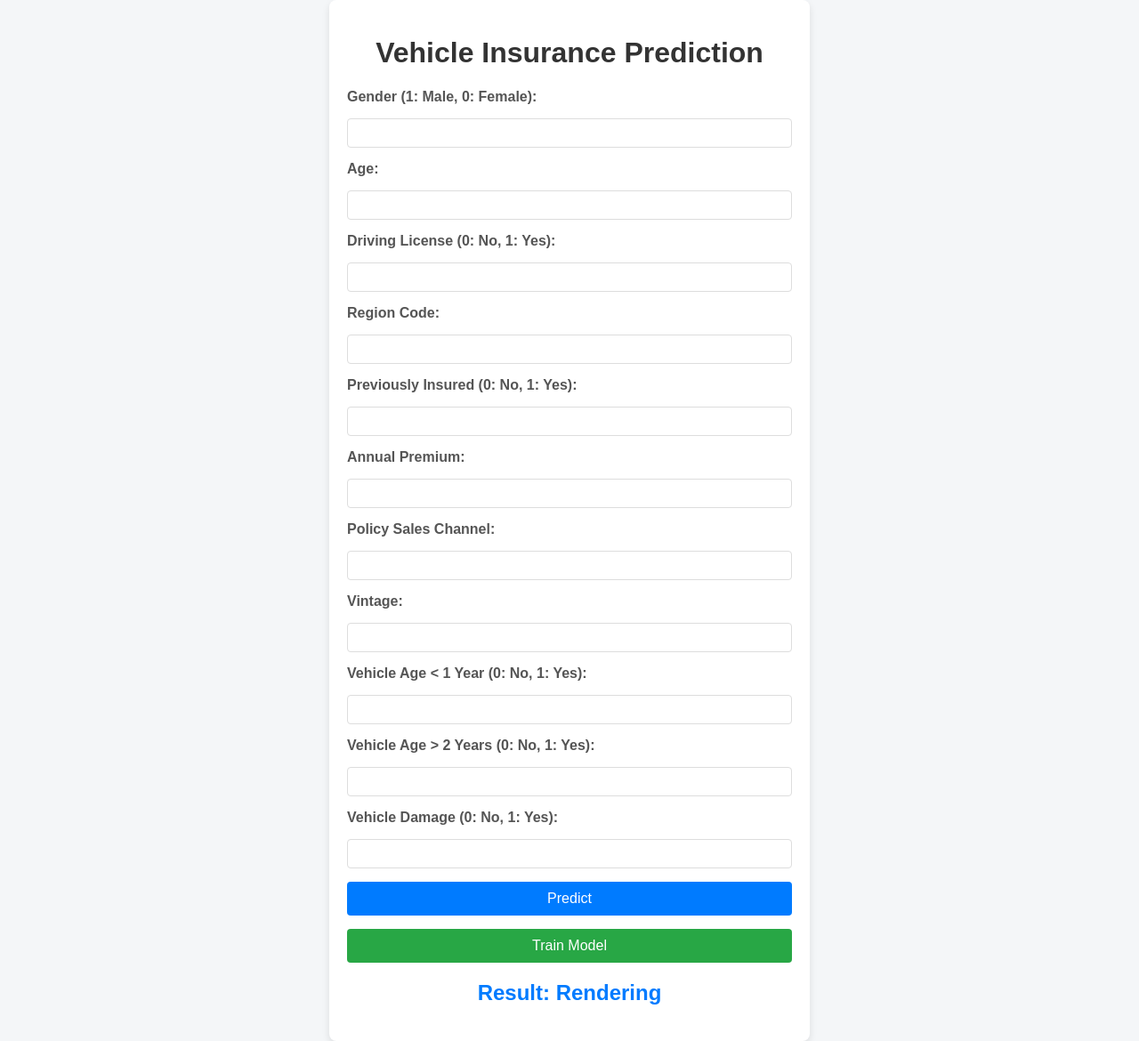
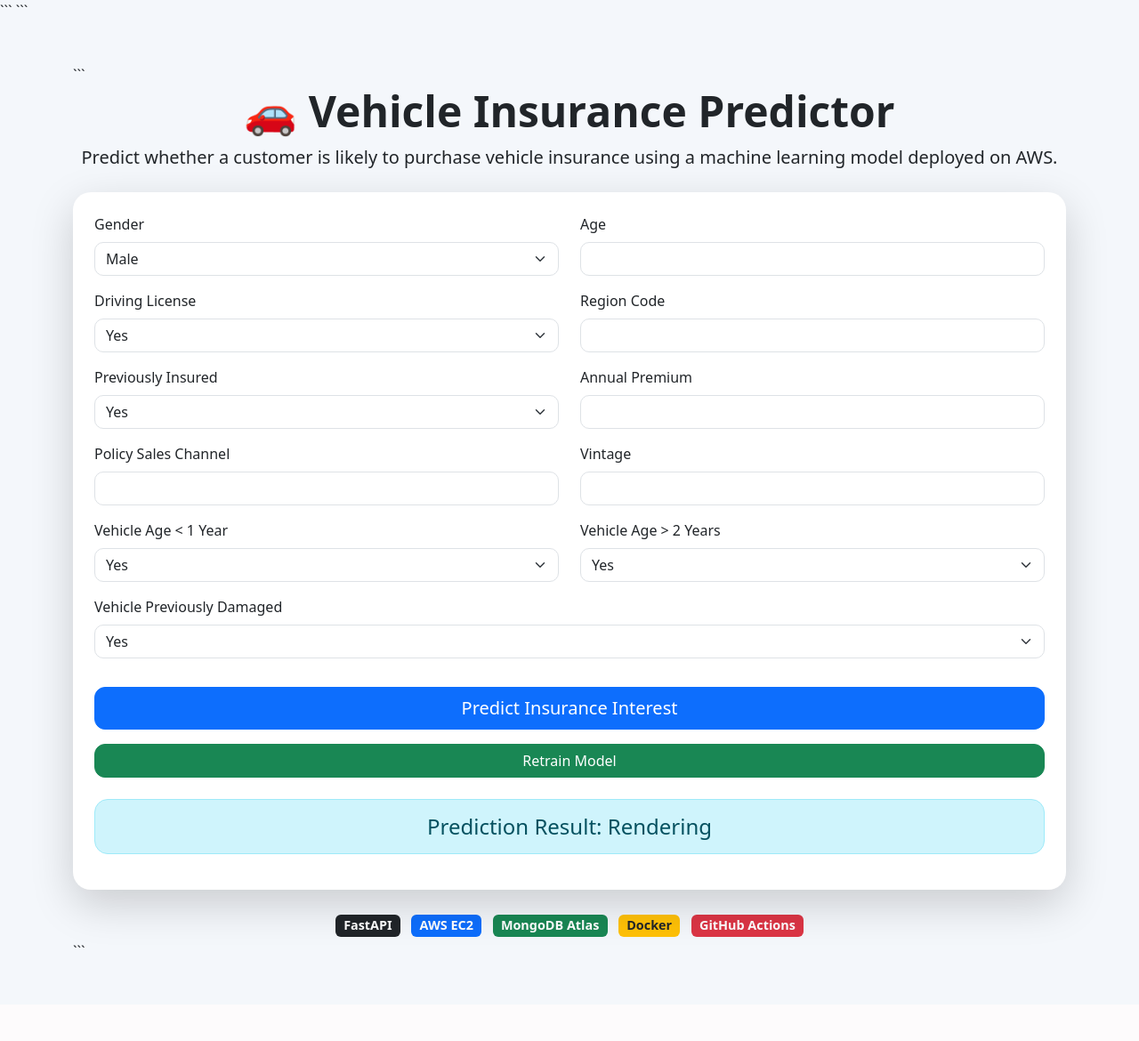
Before and after one commit to vaish9825/Vehicle_insurance, a FastAPI app: page / in a window 1280 px wide. Shown: the whole page at 89% size. After the commit the page ends 1065 px from the top, so only its background shows below. Run offline with FastAPI, Linux system fonts and the light colour scheme; parts of the project's set-up code (start-up, migrations or seed data) failed here and were passed over.

Commit message:
improved ui

````diff
--- a/static/style.css
+++ b/static/style.css
@@ -1,73 +1,25 @@
-/* styles.css */
-body {
-    font-family: Arial, sans-serif;
-    display: flex;
-    justify-content: center;
-    align-items: center;
-    min-height: 100vh;
-    margin: 0;
-    background-color: #f4f6f8;
+body{
+background:#f4f7fb;
 }
 
-.container {
-    width: 100%;
-    max-width: 500px;
-    background-color: #ffffff;
-    padding: 20px;
-    border-radius: 8px;
-    box-shadow: 0 4px 8px rgba(0, 0, 0, 0.1);
-    text-align: center;
+.card{
+border-radius:20px;
 }
 
-h1 {
-    color: #333;
+.btn{
+border-radius:12px;
 }
 
-form {
-    display: flex;
-    flex-direction: column;
-    gap: 15px;
+.form-control,
+.form-select{
+border-radius:10px;
 }
 
-label {
-    text-align: left;
-    color: #555;
-    font-weight: bold;
+.alert{
+border-radius:15px;
 }
 
-input {
-    padding: 8px;
-    border: 1px solid #ddd;
-    border-radius: 4px;
+.badge{
+margin:4px;
+font-size:0.9rem;
 }
-
-button {
-    padding: 10px;
-    background-color: #007bff;
-    color: #fff;
-    border: none;
-    border-radius: 4px;
-    cursor: pointer;
-    font-size: 16px;
-}
-
-button:hover {
-    background-color: #0056b3;
-}
-
-.train-button {
-    background-color: #28a745;
-    margin-top: 15px;
-}
-
-.train-button:hover {
-    background-color: #218838;
-}
-
-.result {
-    margin-top: 20px;
-}
-
-.result h2 {
-    color: #007bff;
-}
--- a/templates/vehicledata.html
+++ b/templates/vehicledata.html
@@ -1,62 +1,149 @@
 <!DOCTYPE html>
+
 <html lang="en">
 <head>
     <meta charset="UTF-8">
     <meta name="viewport" content="width=device-width, initial-scale=1.0">
-    <title>Vehicle Insurance Prediction</title>
-    <!-- Corrected the CSS path -->
-    <link rel="stylesheet" href="/static/style.css">
+    <title>Vehicle Insurance Predictor</title>
+
+```
+<link href="https://cdn.jsdelivr.net/npm/bootstrap@5.3.3/dist/css/bootstrap.min.css" rel="stylesheet">
+<link rel="stylesheet" href="/static/style.css">
+```
+
 </head>
+
 <body>
-    <div class="container">
-        <h1>Vehicle Insurance Prediction</h1>
+
+<div class="container py-5">
+
+```
+<div class="text-center mb-4">
+    <h1 class="display-5 fw-bold">🚗 Vehicle Insurance Predictor</h1>
+    <p class="lead">
+        Predict whether a customer is likely to purchase vehicle insurance using a machine learning model deployed on AWS.
+    </p>
+</div>
+
+<div class="card shadow-lg border-0">
+    <div class="card-body p-4">
 
         <form method="post" action="/">
-            <label for="Gender">Gender (1: Male, 0: Female):</label>
-            <input type="number" id="Gender" name="Gender" min="0" max="1" required>
 
-            <label for="Age">Age:</label>
-            <input type="number" id="Age" name="Age" required>
+            <div class="row">
 
-            <label for="Driving_License">Driving License (0: No, 1: Yes):</label>
-            <input type="number" id="Driving_License" name="Driving_License" min="0" max="1" required>
+                <div class="col-md-6 mb-3">
+                    <label class="form-label">Gender</label>
+                    <select class="form-select" name="Gender">
+                        <option value="1">Male</option>
+                        <option value="0">Female</option>
+                    </select>
+                </div>
 
-            <label for="Region_Code">Region Code:</label>
-            <input type="number" step="0.01" id="Region_Code" name="Region_Code" required>
+                <div class="col-md-6 mb-3">
+                    <label class="form-label">Age</label>
+                    <input class="form-control" type="number" name="Age" required>
+                </div>
 
-            <label for="Previously_Insured">Previously Insured (0: No, 1: Yes):</label>
-            <input type="number" id="Previously_Insured" name="Previously_Insured" min="0" max="1" required>
+                <div class="col-md-6 mb-3">
+                    <label class="form-label">Driving License</label>
+                    <select class="form-select" name="Driving_License">
+                        <option value="1">Yes</option>
+                        <option value="0">No</option>
+                    </select>
+                </div>
 
-            <label for="Annual_Premium">Annual Premium:</label>
-            <input type="number" step="0.01" id="Annual_Premium" name="Annual_Premium" required>
+                <div class="col-md-6 mb-3">
+                    <label class="form-label">Region Code</label>
+                    <input class="form-control" type="number" step="0.01" name="Region_Code" required>
+                </div>
 
-            <label for="Policy_Sales_Channel">Policy Sales Channel:</label>
-            <input type="number" step="0.01" id="Policy_Sales_Channel" name="Policy_Sales_Channel" required>
+                <div class="col-md-6 mb-3">
+                    <label class="form-label">Previously Insured</label>
+                    <select class="form-select" name="Previously_Insured">
+                        <option value="1">Yes</option>
+                        <option value="0">No</option>
+                    </select>
+                </div>
 
-            <label for="Vintage">Vintage:</label>
-            <input type="number" id="Vintage" name="Vintage" required>
+                <div class="col-md-6 mb-3">
+                    <label class="form-label">Annual Premium</label>
+                    <input class="form-control" type="number" step="0.01" name="Annual_Premium" required>
+                </div>
 
-            <label for="Vehicle_Age_lt_1_Year">Vehicle Age < 1 Year (0: No, 1: Yes):</label>
-            <input type="number" id="Vehicle_Age_lt_1_Year" name="Vehicle_Age_lt_1_Year" min="0" max="1" required>
+                <div class="col-md-6 mb-3">
+                    <label class="form-label">Policy Sales Channel</label>
+                    <input class="form-control" type="number" step="0.01" name="Policy_Sales_Channel" required>
+                </div>
 
-            <label for="Vehicle_Age_gt_2_Years">Vehicle Age > 2 Years (0: No, 1: Yes):</label>
-            <input type="number" id="Vehicle_Age_gt_2_Years" name="Vehicle_Age_gt_2_Years" min="0" max="1" required>
+                <div class="col-md-6 mb-3">
+                    <label class="form-label">Vintage</label>
+                    <input class="form-control" type="number" name="Vintage" required>
+                </div>
 
-            <label for="Vehicle_Damage_Yes">Vehicle Damage (0: No, 1: Yes):</label>
-            <input type="number" id="Vehicle_Damage_Yes" name="Vehicle_Damage_Yes" min="0" max="1" required>
+                <div class="col-md-6 mb-3">
+                    <label class="form-label">Vehicle Age &lt; 1 Year</label>
+                    <select class="form-select" name="Vehicle_Age_lt_1_Year">
+                        <option value="1">Yes</option>
+                        <option value="0">No</option>
+                    </select>
+                </div>
 
-            <button type="submit">Predict</button>
+                <div class="col-md-6 mb-3">
+                    <label class="form-label">Vehicle Age &gt; 2 Years</label>
+                    <select class="form-select" name="Vehicle_Age_gt_2_Years">
+                        <option value="1">Yes</option>
+                        <option value="0">No</option>
+                    </select>
+                </div>
+
+                <div class="col-md-12 mb-3">
+                    <label class="form-label">Vehicle Previously Damaged</label>
+                    <select class="form-select" name="Vehicle_Damage_Yes">
+                        <option value="1">Yes</option>
+                        <option value="0">No</option>
+                    </select>
+                </div>
+
+            </div>
+
+            <div class="d-grid mt-3">
+                <button class="btn btn-primary btn-lg" type="submit">
+                    Predict Insurance Interest
+                </button>
+            </div>
+
         </form>
 
-        <form method="get" action="/train">
-            <button type="submit" class="train-button">Train Model</button>
+        <form method="get" action="/train" class="mt-3">
+            <div class="d-grid">
+                <button type="submit" class="btn btn-success">
+                    Retrain Model
+                </button>
+            </div>
         </form>
 
         {% if context %}
-            <div class="result">
-                <h2>Result: {{ context }}</h2>
-            </div>
+        <div class="alert alert-info mt-4 text-center">
+            <h4 class="mb-0">
+                Prediction Result: {{ context }}
+            </h4>
+        </div>
         {% endif %}
+
     </div>
+</div>
+
+<div class="text-center mt-4">
+    <span class="badge bg-dark">FastAPI</span>
+    <span class="badge bg-primary">AWS EC2</span>
+    <span class="badge bg-success">MongoDB Atlas</span>
+    <span class="badge bg-warning text-dark">Docker</span>
+    <span class="badge bg-danger">GitHub Actions</span>
+</div>
+```
+
+</div>
+
 </body>
 </html>
````
